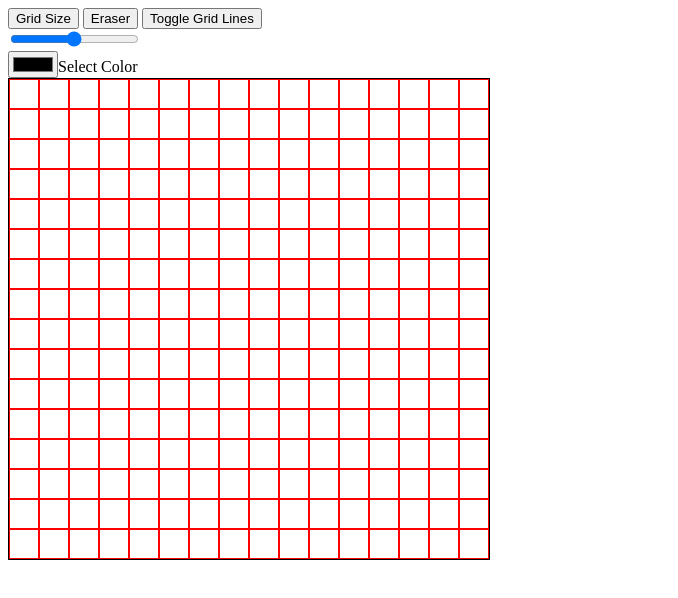
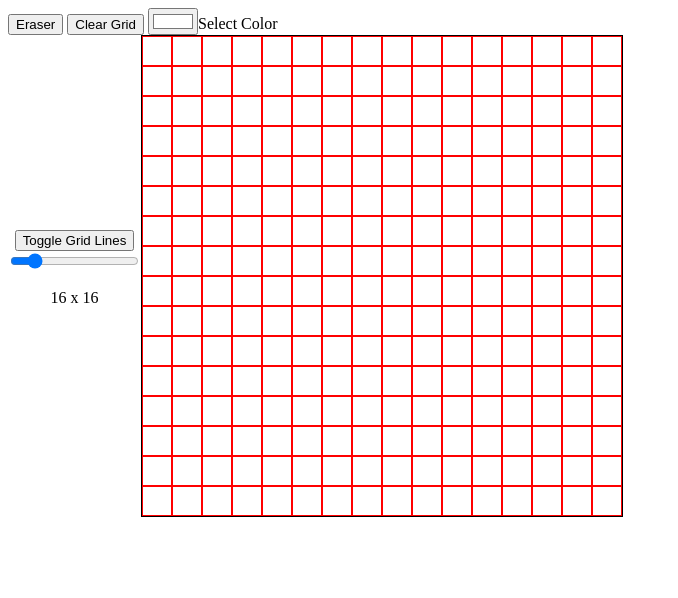
Before and after one commit to mohammadzfr/Etch-a-Sketch, a plain HTML site: page index.html in a window 1280 px wide. Both pictures are taken after a click on the button "Eraser". Shown: the whole page, without its empty margins (0-678 px from the left). Drawn offline with Linux system fonts and the light colour scheme.

Commit message:
grid slider, eraser, and grid clearing

```diff
--- a/index.html
+++ b/index.html
@@ -8,14 +8,23 @@
     <title>Etch-a-Sketch</title>
 </head>
 <body>
-    <button id="size">Grid Size</button>
-    <button id="erase">Eraser</button>
-    <button id="erase">Toggle Grid Lines</button>
-    <div class="slidecontainer">
-        <input type="range" min="1" max="100" value="50" class="slider" id="myRange">
+    <div class="buttons">
+        <!-- <button id="size">Grid Size</button> -->
+        <button id="eraser">Eraser</button>
+        <button id="clear">Clear Grid</button>
+
+        <input type="color" id="color">Select Color</input>
     </div>
-    <input type="color" id="color">Select Color</input>
-    <div id="grid"></div>
+    <div class="content">
+        <div class="modifiers">
+            <button id="toggle">Toggle Grid Lines</button>
+            <div class="slider">
+                <input type="range" min="1" max="100" value="16" class="slider" id="range-slider">
+                <p id="range-value"></p>
+            </div>
+        </div>
+        <div id="grid"></div>
+    </div>
+    <script src="script.js"></script>
 </body>
-<script src="script.js"></script>
 </html>
--- a/script.js
+++ b/script.js
@@ -1,12 +1,34 @@
+const slider = document.getElementById("range-slider");
+const output = document.getElementById("range-value");
+output.innerHTML = slider.value + " x " + slider.value;
+slider.oninput = function() {
+  output.innerHTML = this.value + " x " + this.value;
+  createGrid(this.value);
+}
+
 const grid = document.getElementById('grid');
 const gridSizeBtn = document.getElementById('size');
+const gridToggleBtn = document.getElementById('toggle');
+const eraserBtn = document.getElementById('eraser');
+const gridClearBtn = document.getElementById('clear');
 const colorPicker = document.getElementById('color');
 let gridElements;
 createGrid();
-gridElements.forEach(element => element.addEventListener('mouseover', changeColor));
-gridSizeBtn.addEventListener('click', function() {
-    createGrid(prompt("Enter size of new grid",16));
+// gridElements.forEach(element => element.addEventListener('mouseover', changeColor));
+// gridSizeBtn.addEventListener('click', function() {
+//     createGrid(prompt("Enter size of new grid",16));
+// });
+eraserBtn.addEventListener('click', function() {
+    document.getElementById('color').value = "#ffffff";
 });
+gridClearBtn.addEventListener('click', function() {
+    createGrid(slider.value);
+});
+// gridToggleBtn.addEventListener('click', function() {
+//     console.log("test");
+//     document.querySelectorAll('#grid>div').forEach(element => element.borderSize = '0px');
+//     document.querySelectorAll('#grid>div').borderSize = "0px";
+// });
 
 
 
@@ -24,8 +46,6 @@ function createGrid() {
         size = arguments[0];
         reset();
     }
-
-
 
     //making grid
     for (i = 0; i < size; i++) {
@@ -49,7 +69,7 @@ function reset() {
 }
 
 function changeColor(element) {
-    console.log(colorPicker);
+    console.log(element.target);
     // element.target.classList.add('colored');
     element.target.style.backgroundColor = colorPicker.value;
 }
--- a/styles.css
+++ b/styles.css
@@ -11,3 +11,10 @@
 #grid>.colored {
     background-color: black;
   }
+.content {
+    display: flex;
+    align-items: center;
+}
+.modifiers {
+    text-align: center;
+}
```
